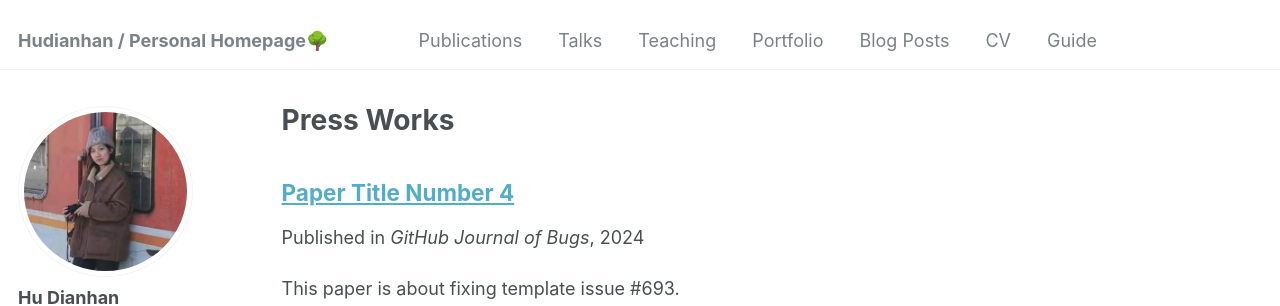
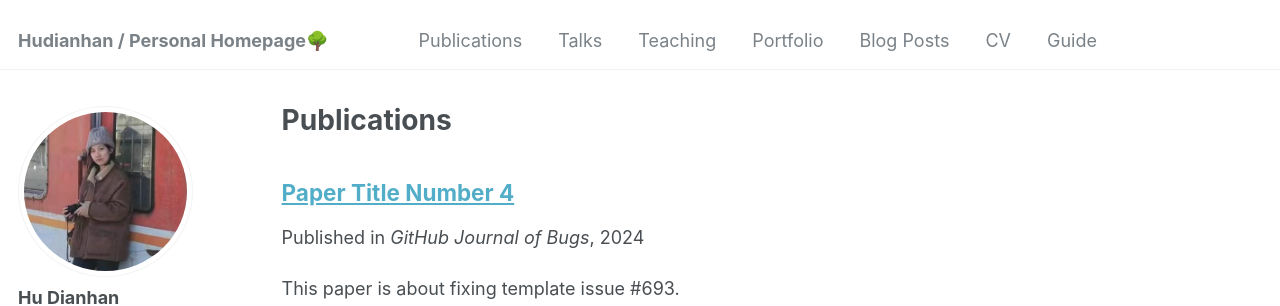
Before and after one commit to Rheahu816/Rheahu.github.io, a Jekyll site: the page built from _pages/publications.md, in a window 1280 px wide and 900 px high. Shown: the top 306 px of the window. Built offline with Jekyll 4.4.1, drawn with Linux system fonts in a browser that asks for light colours.

Commit message:
Update publications.md

```diff
--- a/_pages/publications.md
+++ b/_pages/publications.md
@@ -1,7 +1,7 @@
 ---
 layout: archive
-title: "Press Works"
-permalink: /Press Works/
+title: "Publications"
+permalink: /Publications/
 author_profile: true
 ---
 
```
